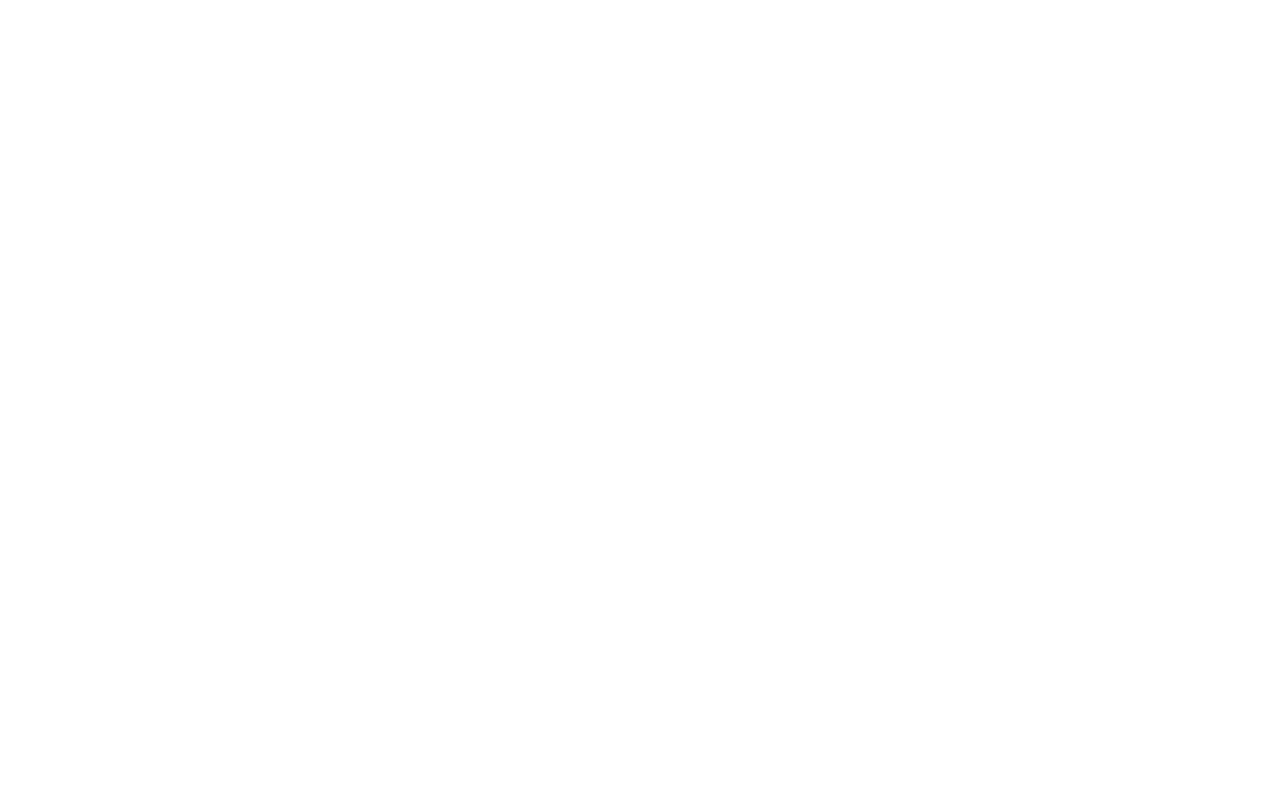
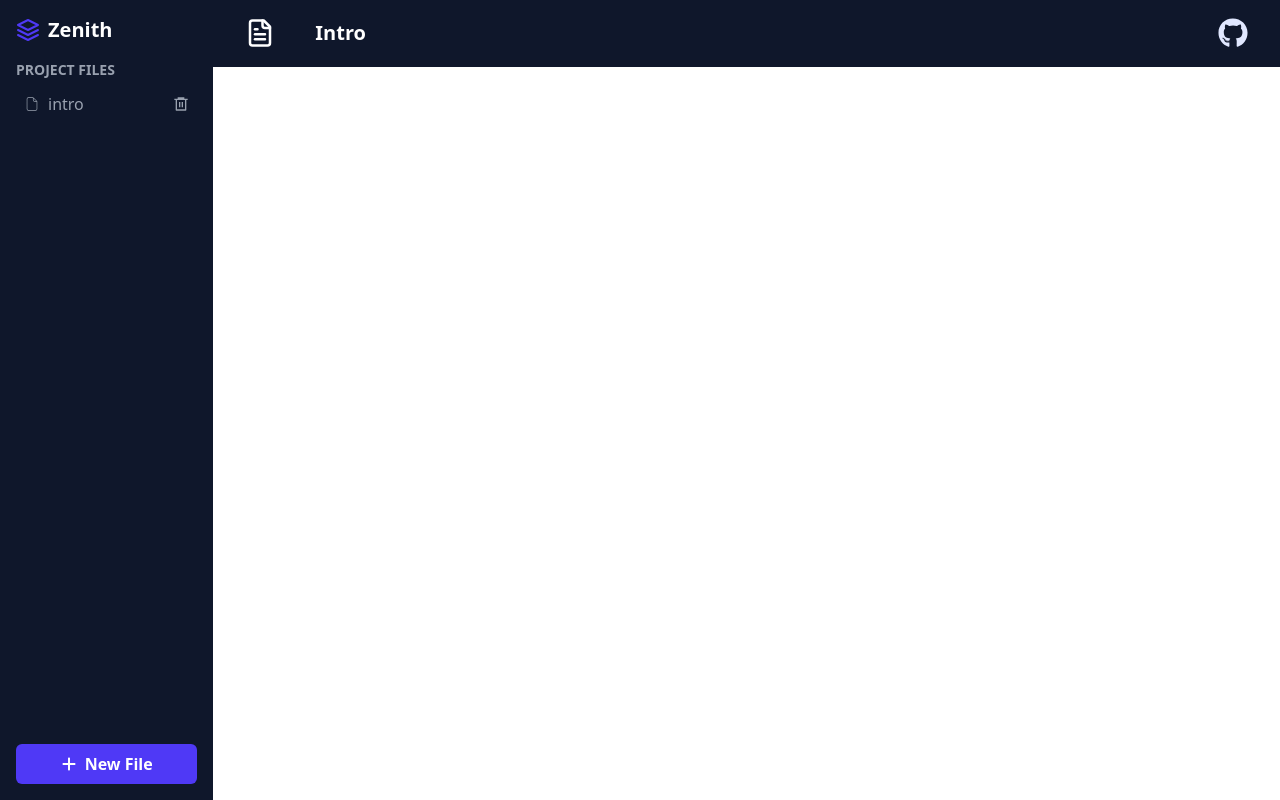
Before and after one commit to gbcosta/text-editor, a React (Vite) app: page / in a window 1280 px wide. Built offline with nearby package versions, Linux system fonts and the light colour scheme.

Commit message:
sidebar and header created

```diff
--- a/package.json
+++ b/package.json
@@ -13,6 +13,7 @@
     "@tailwindcss/vite": "^4.1.17",
     "react": "^19.2.0",
     "react-dom": "^19.2.0",
+    "react-icons": "^5.5.0",
     "tailwindcss": "^4.1.17"
   },
   "devDependencies": {
--- a/src/App.tsx
+++ b/src/App.tsx
@@ -1,5 +1,13 @@
+import { Sidebar } from "./components/sidebar";
+import { Header } from "./components/header.tsx";
+
 function App() {
-  return <></>;
+  return (
+    <div className="grid grid-rows-12 grid-cols-12 h-screen">
+      <Sidebar />
+      <Header />
+    </div>
+  );
 }
 
 export default App;
--- /dev/null
+++ b/src/components/header.tsx
@@ -0,0 +1,30 @@
+import { useState } from "react";
+import { LuFileText } from "react-icons/lu";
+import { FaGithub } from "react-icons/fa";
+
+export const Header = () => {
+  const [value, setValue] = useState("Intro");
+  return (
+    <header className="flex items-center bg-slate-900 col-span-10 px-8 ">
+      <div className="flex gap-8 items-center">
+        <LuFileText className="text-3xl text-white" />
+        <input
+          value={value}
+          onChange={(e) => {
+            setValue(e.target.value);
+          }}
+          className="text-white font-bold text-xl p-2 rounded-md focus:ring-indigo-600
+                    focus:ring-3 focus:outline-none"
+        />
+      </div>
+      <div className="grow flex justify-end">
+        <FaGithub
+          onClick={() => {
+            window.open("https://github.com/gbcosta", "_blank");
+          }}
+          className="text-3xl text-indigo-100 cursor-pointer hover:text-indigo-600 "
+        />
+      </div>
+    </header>
+  );
+};
--- /dev/null
+++ b/src/components/sidebar.tsx
@@ -0,0 +1,44 @@
+import { CiFileOn } from "react-icons/ci";
+import { FaPlus } from "react-icons/fa6";
+import { FiLayers } from "react-icons/fi";
+import { RiDeleteBin6Line } from "react-icons/ri";
+
+const File = ({ children }: { children: string }) => {
+  return (
+    <div className="flex gap-2 items-center hover:bg-slate-800 p-2 rounded-md">
+      <CiFileOn />
+      <span>{children}</span>
+      <div className="flex gap-2 grow items-end justify-end ">
+        <RiDeleteBin6Line className="hover:text-red-500 hover:cursor-pointer" />
+      </div>
+    </div>
+  );
+};
+
+const NewButton = () => {
+  return (
+    <button
+      className="flex items-center gap-2 justify-center py-2 bg-indigo-600
+            text-white font-bold rounded-md w-full cursor-pointer hover:bg-indigo-800"
+    >
+      <FaPlus />
+      <span> New File</span>
+    </button>
+  );
+};
+
+export const Sidebar = () => {
+  return (
+    <aside className="flex flex-col bg-slate-900 p-4 text-gray-400 row-span-12 col-span-2">
+      <div className="flex gap-2 items-center">
+        <FiLayers className="text-indigo-600 text-2xl" />
+        <h1 className="text-white font-bold text-xl">Zenith</h1>
+      </div>
+      <h2 className="mt-4 mb-1 text-sm font-semibold">PROJECT FILES</h2>
+      <div className="flex-1 overflow-auto">
+        <File>intro</File>
+      </div>
+      <NewButton />
+    </aside>
+  );
+};
```
Also changed, not shown: 1 other file (tests, documents, lock files or other folders).
